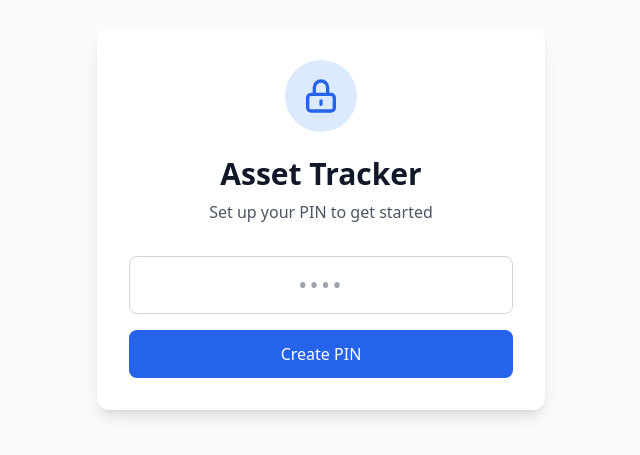
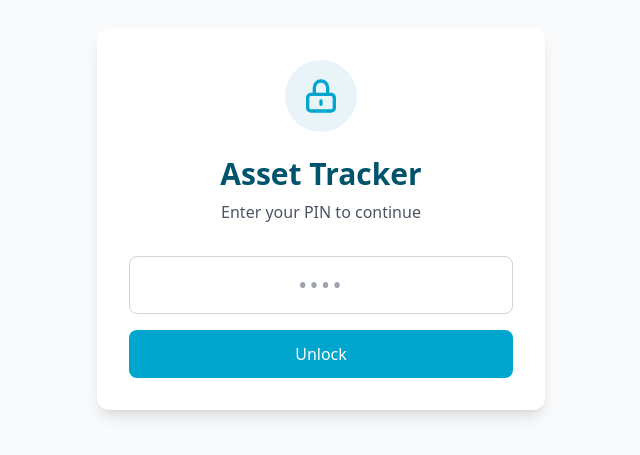
Before and after one commit to NHOMS0MASSOMS/NHOMS-Assets, a plain HTML site: page index.html in a window 1280 px wide. Shown: the part 181-636 px from the top of the page, without its empty margins (319-959 px from the left). Drawn offline with nearby package versions, Linux system fonts and the light colour scheme.

Commit message:
Update index.html

```diff
--- a/index.html
+++ b/index.html
@@ -10,6 +10,13 @@
             margin: 0;
             padding: 0;
             box-sizing: border-box;
+        }
+        :root {
+            --primary-color: #565295;
+            --primary-hover: #454178;
+            --primary-light: #E8E5F2;
+            --secondary-color: #FFFFFF;
+            --text-color: #000000;
         }
     </style>
 </head>
@@ -360,13 +367,13 @@
                 <div class="min-h-screen bg-gray-50 flex items-center justify-center p-6">
                     <div class="bg-white rounded-xl shadow-lg p-8 w-full max-w-md">
                         <div class="flex items-center justify-center mb-6">
-                            <div class="bg-blue-100 p-4 rounded-full">
-                                <div class="w-10 h-10 text-blue-600">${icons.Lock()}</div>
+                            <div class="bg-blue-100 p-4 rounded-full" style="background-color: #E8F4F8;">
+                                <div class="w-10 h-10 text-blue-600" style="color: #00A6CE;">${icons.Lock()}</div>
                             </div>
                         </div>
-                        <h1 class="text-3xl font-bold text-center text-gray-900 mb-2">Asset Tracker</h1>
+                        <h1 class="text-3xl font-bold text-center mb-2" style="color: #00536C;">Asset Tracker</h1>
                         <p class="text-center text-gray-600 mb-8">
-                            ${state.storedPin ? 'Enter your PIN to continue' : 'Set up your PIN to get started'}
+                            Enter your PIN to continue
                         </p>
                         <input
                             type="password"
@@ -379,9 +386,10 @@
                         ${state.pinError ? `<div class="text-red-600 text-sm text-center mb-4">${state.pinError}</div>` : ''}
                         <button
                             id="pinSubmit"
-                            class="w-full bg-blue-600 text-white px-4 py-3 rounded-lg hover:bg-blue-700 font-medium"
+                            class="w-full text-white px-4 py-3 rounded-lg font-medium"
+                            style="background-color: #00A6CE; hover:background-color: #00536C;"
                         >
-                            ${state.storedPin ? 'Unlock' : 'Create PIN'}
+                            Unlock
                         </button>
                     </div>
                 </div>
```
